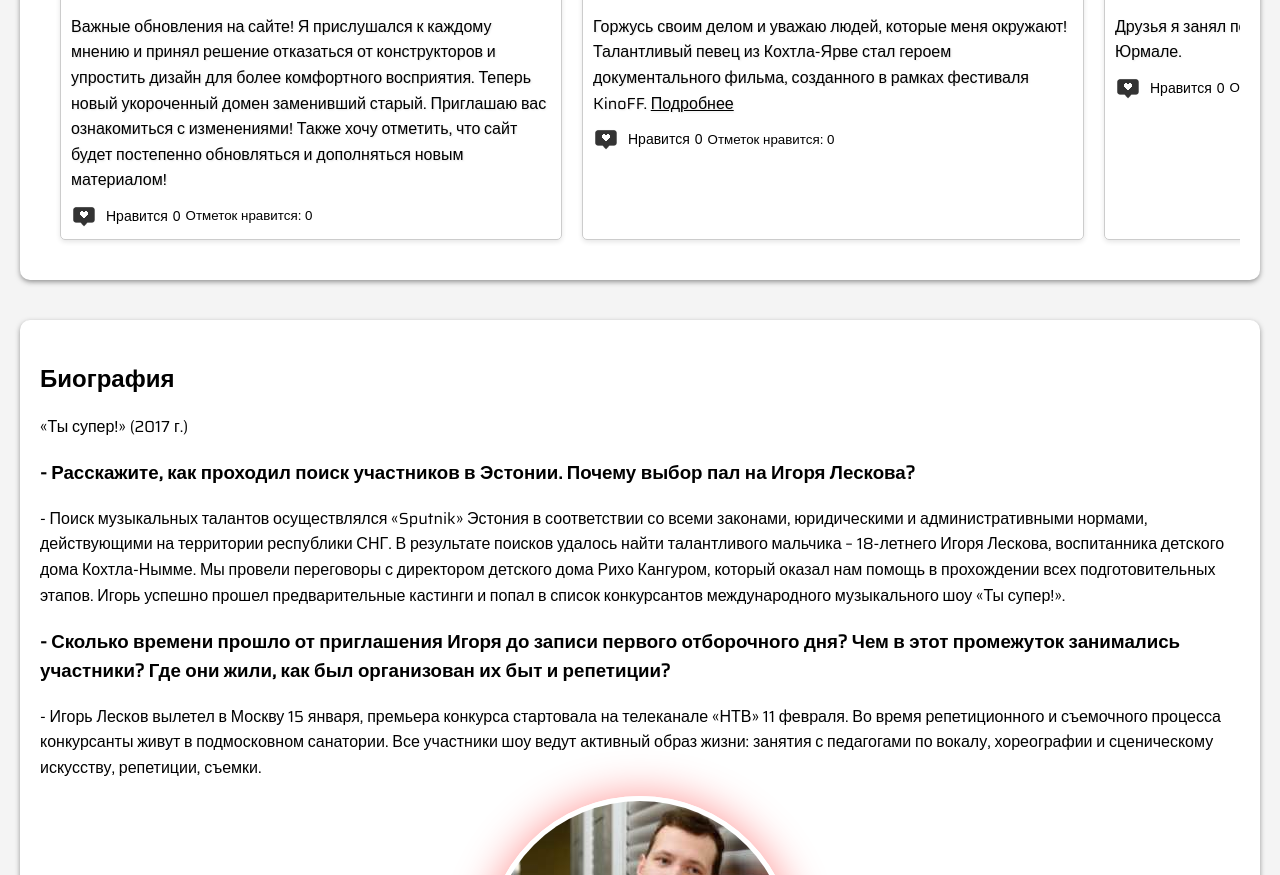
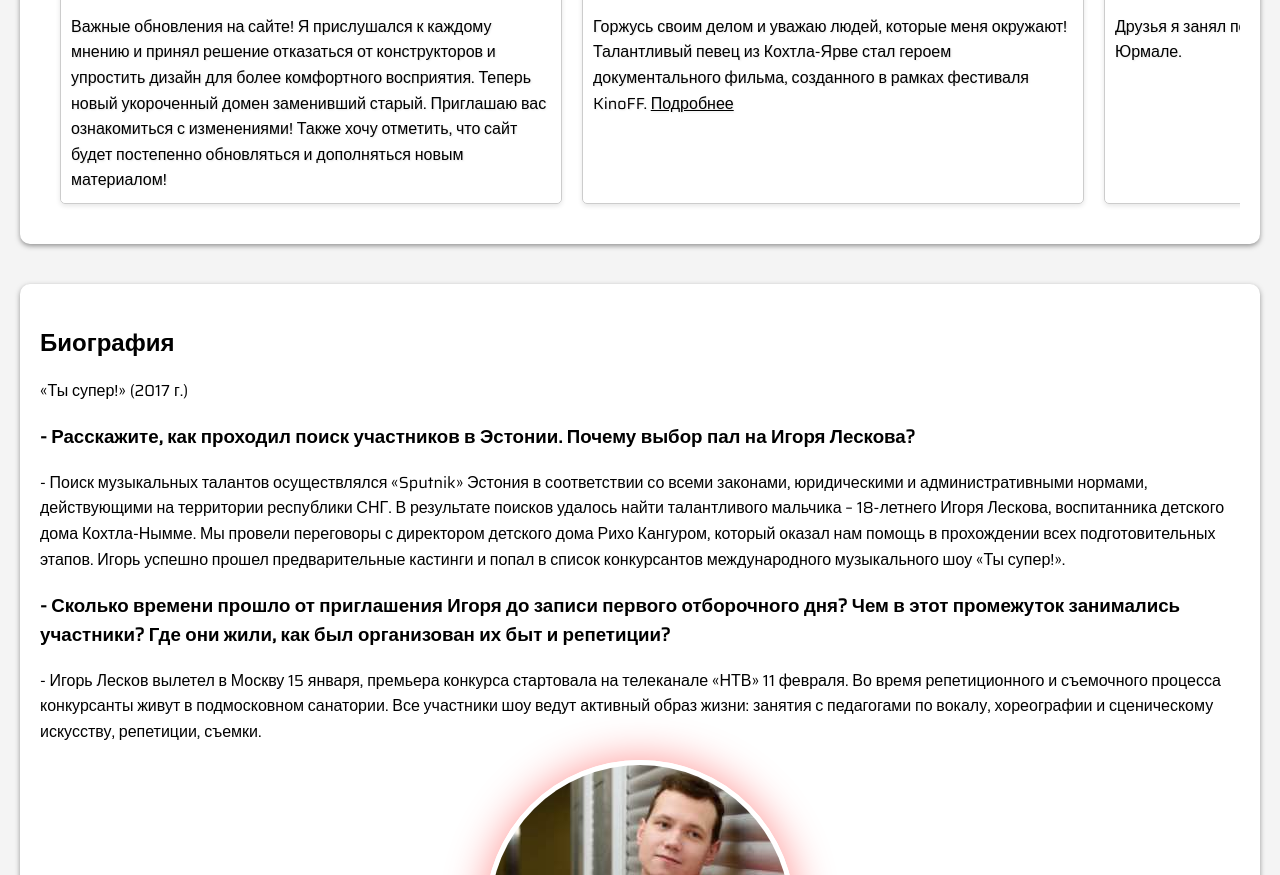
Before and after one commit to igor-leskov/ileskov, a plain HTML site: page index.html in a window 1280 px wide. Shown: the part 2815-3690 px from the top of the page. Drawn offline with Linux system fonts and the light colour scheme.

Commit message:
Update index.html

```diff
--- a/index.html
+++ b/index.html
@@ -356,42 +356,18 @@
     <div class="news-item">
       <img src="images/ICON1.webp" alt="Важные обновления на сайте!" width="500" height="262" loading="auto">
       <p>Важные обновления на сайте! Я прислушался к каждому мнению и принял решение отказаться от конструкторов и упростить дизайн для более комфортного восприятия. Теперь новый укороченный домен заменивший старый. Приглашаю вас ознакомиться с изменениями! Также хочу отметить, что сайт будет постепенно обновляться и дополняться новым материалом!</p>
-      <button class="like-button" data-id="1">
-        <img src="images/like.webp" alt="Лайк" width="24" height="24" loading="eager">
-       <span class="like-text">Нравится</span>
-        <span class="like-count">0</span>
-        <span class="total-likes-news">Отметок нравится: 0</span>
-      </button>
     </div>
     <div class="news-item">
       <img src="images/ICON14.webp" alt="Талантливый певец из Кохтла-Ярве стал героем документального фильма, созданного в рамках фестиваля KinoFF." width="500" height="262" loading="auto">
       <p>Горжусь своим делом и уважаю людей, которые меня окружают! Талантливый певец из Кохтла-Ярве стал героем документального фильма, созданного в рамках фестиваля KinoFF. <a href="https://gazeta.ee/narva/talantlivyj-pevecz-iz-kohtla-yarve-stal-geroem-dokumentalnogo-filma-sozdannogo-v-ramkah-festivalya-kinoff/" rel="noopener noreferrer" target="_blank" style="color: #000; text-decoration: underline;">Подробнее</a></p>
-      <button class="like-button" data-id="2">
-        <img src="images/like.webp" alt="Лайк" width="24" height="24" loading="eager">
-        <span class="like-text">Нравится</span>
-        <span class="like-count">0</span>
-        <span class="total-likes-news">Отметок нравится: 0</span>
-      </button>
     </div>
     <div class="news-item">
       <img src="images/ICON15.webp" alt="Друзья я занял первое место на конкурсе «Высокая нота» в Юрмале." width="500" height="262" loading="auto">
       <p>Друзья я занял первое место на конкурсе «Высокая нота» в Юрмале.</p>
-      <button class="like-button" data-id="3">
-        <img src="images/like.webp" alt="Лайк" width="24" height="24" loading="eager">
-       <span class="like-text">Нравится</span>
-        <span class="like-count">0</span>
-        <span class="total-likes-news">Отметок нравится: 0</span>
-      </button>
     </div>
     <div class="news-item">
       <img src="images/ICON16.webp" alt="Друзья у меня хорошая новость я получил GRANT PRIX на конкурсе «Balt Prix»." width="500" height="262" loading="auto">
       <p>Друзья у меня хорошая новость я получил GRANT PRIX на конкурсе «Balt Prix».</p>
-      <button class="like-button" data-id="4">
-        <img src="images/like.webp" alt="Лайк" width="24" height="24" loading="eager">
-        <span class="like-text">Нравится</span>
-        <span class="like-count">0</span>
-        <span class="total-likes-news">Отметок нравится: 0</span>
-      </button>
     </div>
     <div class="scroll-right-icon">
       <img src="images/scroll_right_icon.webp" alt="Vihje" width="200" height="200" loading="eager">
```
